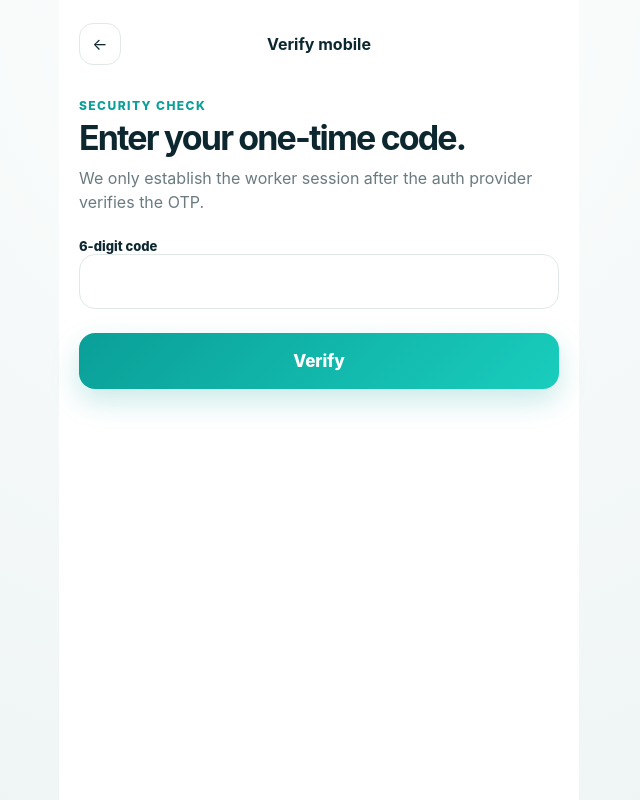
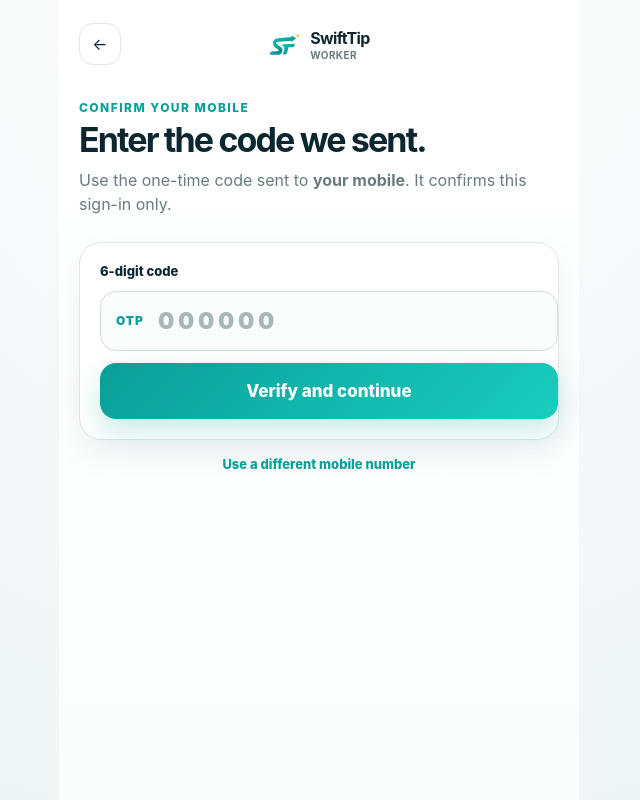
Before and after one commit to langaludidi/swifttip, a Next.js app: page /worker/login/verify in a window 1280 px wide. Shown: the whole page, without its empty margins (321-961 px from the left). Built offline with nearby package versions, Linux system fonts and the light colour scheme.

Commit message:
ui: polish worker OTP verification

```diff
--- a/src/app/worker/login/verify/page.tsx
+++ b/src/app/worker/login/verify/page.tsx
@@ -1,9 +1,10 @@
 import Link from "next/link";
+import { AppMark } from "@/components/AppMark";
 import { verifyWorkerOtp } from "../actions";
 
 export default async function VerifyWorkerPage({ searchParams }: { searchParams: Promise<{ phone?: string; error?: string }> }) {
   const { phone = "", error } = await searchParams;
-  return <main className="flow-shell"><div className="flow-page"><header className="simple-header"><Link className="back-link" href="/worker/login">←</Link><strong>Verify mobile</strong><span style={{width:42}}/></header>
-  <section className="tip-flow"><span className="eyebrow">Security check</span><h1>Enter your one-time code.</h1><p className="lead">We only establish the worker session after the auth provider verifies the OTP.</p>{error && <p className="prototype-warning" role="alert">{error}</p>}
-  <form action={verifyWorkerOtp} className="stack-actions" style={{marginTop:24}}><input type="hidden" name="phone" value={phone}/><label className="field-label" htmlFor="token">6-digit code</label><div className="custom-field"><input id="token" name="token" inputMode="numeric" pattern="[0-9]{6}" maxLength={6} autoComplete="one-time-code" required/></div><button className="button button-primary button-large" type="submit">Verify</button></form></section></div></main>;
+  return <main className="flow-shell customer-flow-page"><div className="flow-page"><header className="simple-header"><Link className="back-link" href="/worker/login">←</Link><div className="brand-lockup"><AppMark size={34}/><div><strong>SwiftTip</strong><span className="brand-subline">Worker</span></div></div><span style={{width:42}}/></header>
+  <section className="tip-flow code-entry-flow"><span className="eyebrow">Confirm your mobile</span><h1>Enter the code we sent.</h1><p className="lead">Use the one-time code sent to <strong>{phone || "your mobile"}</strong>. It confirms this sign-in only.</p>{error && <div className="state-banner error" role="alert"><span className="state-icon">!</span><div className="state-copy"><strong>That code did not work</strong><p>{error}</p></div></div>}
+  <form action={verifyWorkerOtp} className="code-entry-card"><input type="hidden" name="phone" value={phone}/><label className="field-label" htmlFor="token">6-digit code</label><div className="code-input-shell"><span>OTP</span><input id="token" name="token" inputMode="numeric" pattern="[0-9]{6}" maxLength={6} autoComplete="one-time-code" placeholder="000000" required/></div><button className="button button-primary button-large" type="submit">Verify and continue</button></form><Link className="action-link centered-action" href="/worker/login">Use a different mobile number</Link></section></div></main>;
 }
```
